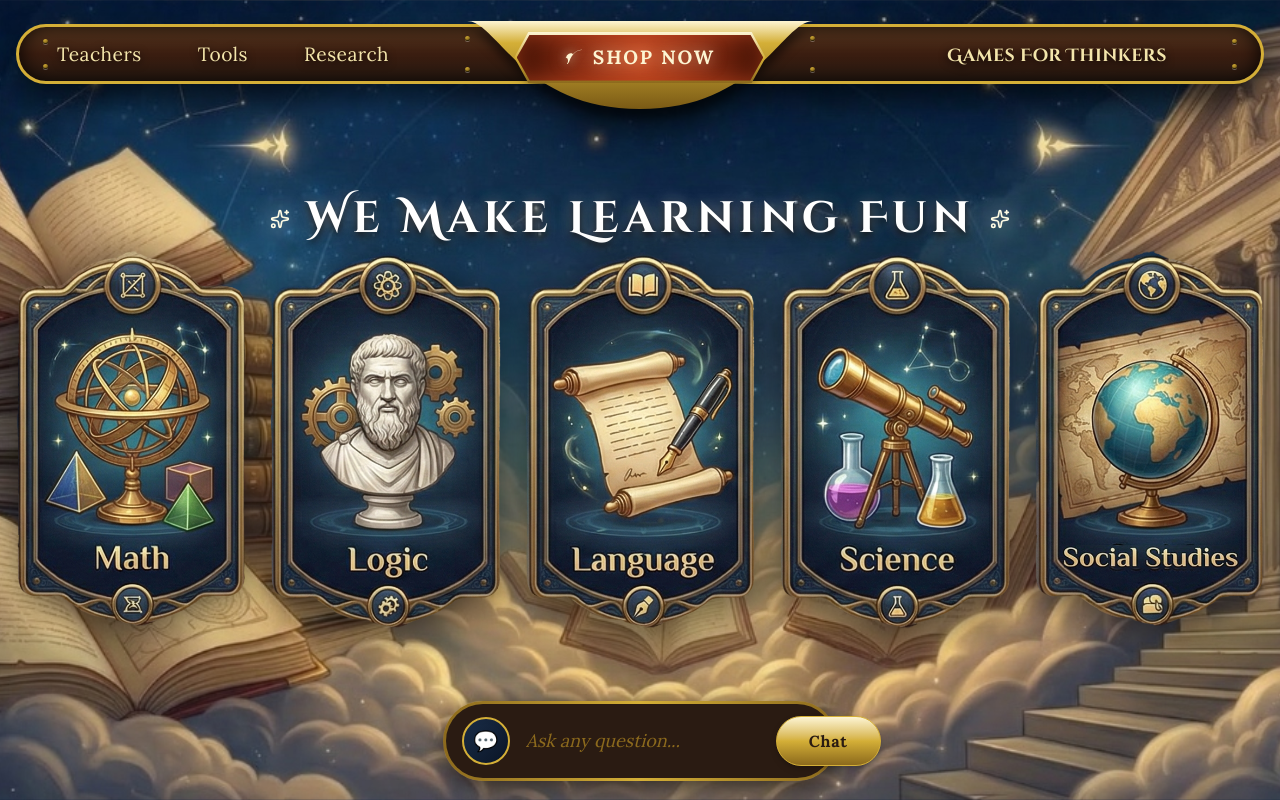
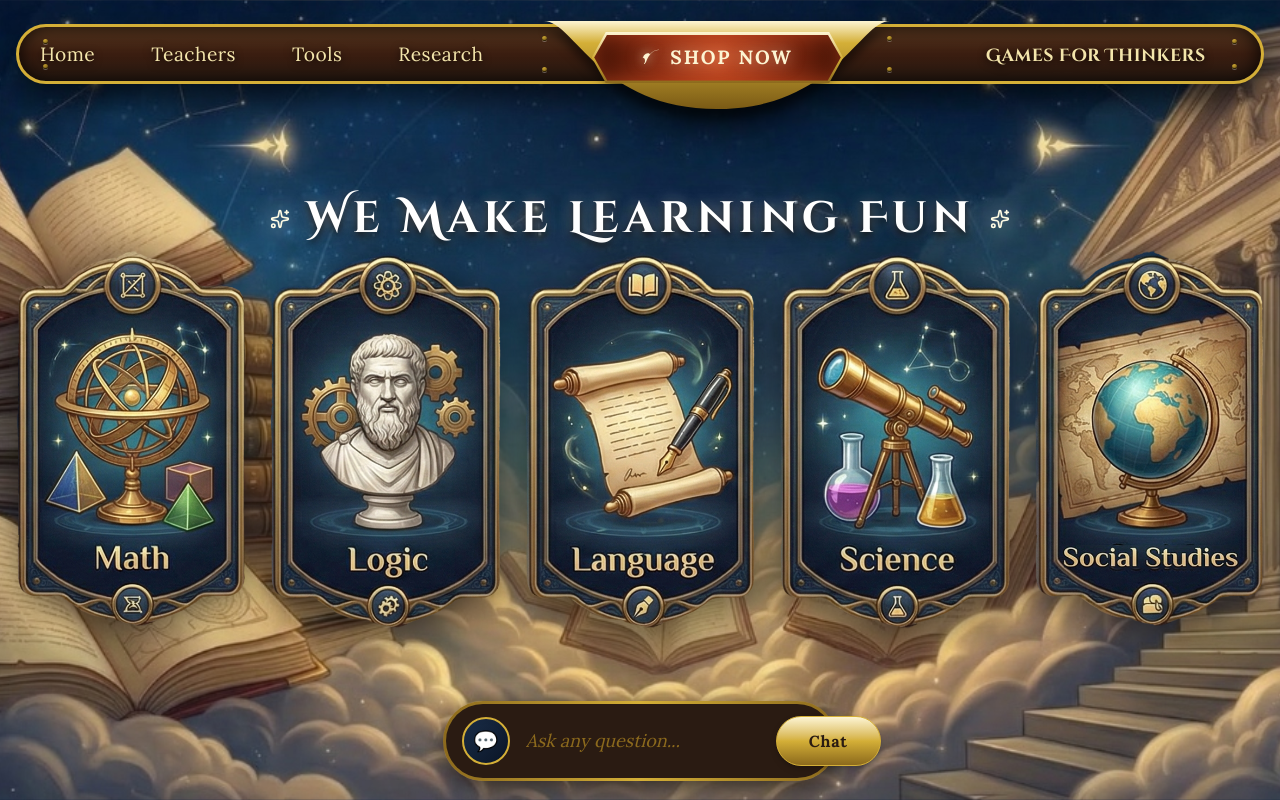
Before and after one commit to MichaelClever/GFT, a Next.js app: page / in a window 1280 px wide. Shown: the top 800 px of the page. Built offline with nearby package versions, Linux system fonts and the light colour scheme.

Commit message:
Update Navbar to read dynamically from site-nav config

```diff
--- a/components/layout/Navbar.tsx
+++ b/components/layout/Navbar.tsx
@@ -1,4 +1,5 @@
 import Link from 'next/link';
+import { navLinks } from '@/content/site-nav';
 
 export function Navbar() {
     return (
@@ -23,9 +24,11 @@ export function Navbar() {
                         <div className="absolute right-[0px] bottom-[12px] w-[5px] h-[5px] rounded-full bg-gradient-to-br from-[#e2bc3b] to-[#7a5a15] shadow-[inset_0_-1px_1px_rgba(0,0,0,0.8),0_1px_0_rgba(255,255,255,0.3)]"></div>
 
                         <nav className="flex gap-10 lg:gap-14 text-[#f3e5ab] font-lora text-[1.2rem] tracking-wide w-full justify-center drop-shadow-[0_2px_4px_rgba(0,0,0,0.9)] pr-6">
-                            <Link href="/teachers" className="hover:text-white hover:drop-shadow-[0_0_10px_rgba(243,229,171,0.5)] transition-all">Teachers</Link>
-                            <Link href="/tools" className="hover:text-white hover:drop-shadow-[0_0_10px_rgba(243,229,171,0.5)] transition-all">Tools</Link>
-                            <Link href="/research" className="hover:text-white hover:drop-shadow-[0_0_10px_rgba(243,229,171,0.5)] transition-all">Research</Link>
+                            {navLinks.map((link) => (
+                                <Link key={link.href} href={link.href} className="hover:text-white hover:drop-shadow-[0_0_10px_rgba(243,229,171,0.5)] transition-all">
+                                    {link.label}
+                                </Link>
+                            ))}
                         </nav>
                     </div>
 
```
